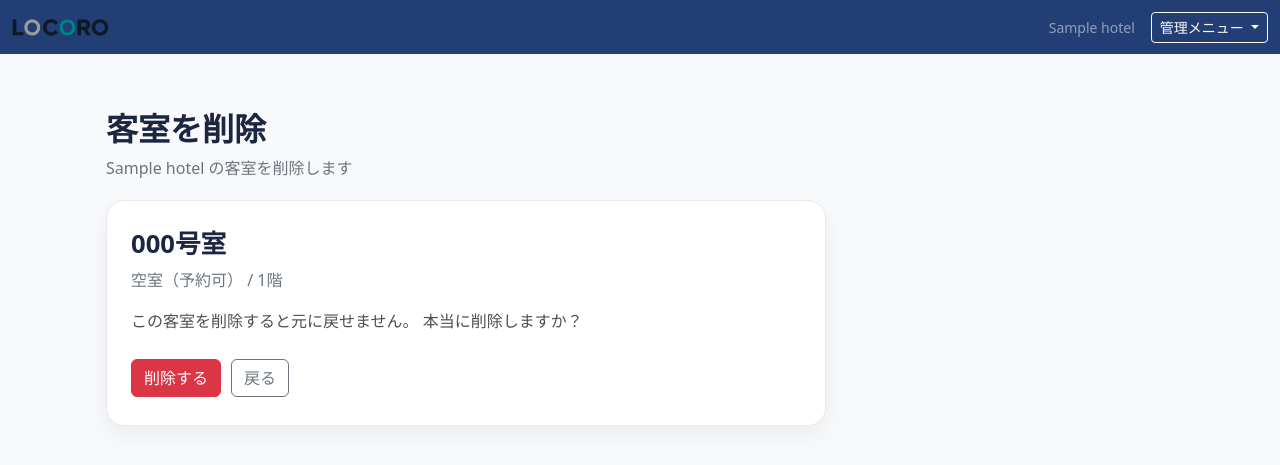
After one commit to Hibiki0417/LOCORO, a Django app: page /manager/rooms/1/delete/ in a window 1280 px wide. The commit adds this page. Shown: the top 465 px of the page. Run offline with Django 5.2, Linux system fonts and the light colour scheme; a user stored in the database is signed in; tables that the repository leaves empty hold one stand-in row (values such as "Sample post").

Commit message:
feat(manager): add room delete flow with confirmation page

```diff
--- a/core/templates/core/manager_hotel_settings.html
+++ b/core/templates/core/manager_hotel_settings.html
@@ -74,7 +74,11 @@
                     <a href="{% url 'core:manager_room_detail' room.pk %}" class="btn btn-outline-primary btn-sm">
                         編集
                     </a>
+                    <a href="{% url 'core:manager_room_delete' room.pk %}" class="btn btn-outline-danger btn-sm">
+                        削除
+                    </a>
                 </div>
+
             </div>
             {% empty %}
             <div class="manager-room-empty">
--- /dev/null
+++ b/core/templates/core/manager_room_confirm_delete.html
@@ -0,0 +1,37 @@
+{% extends "core/base_manager.html" %}
+
+{% block content %}
+<div class="manager-room-delete-page">
+    <div class="manager-room-delete-header">
+        <h2 class="manager-room-delete-title">客室を削除</h2>
+        <p class="manager-room-delete-subtitle">
+            {{ hotel.name }} の客室を削除します
+        </p>
+    </div>
+
+    <div class="manager-room-delete-card">
+        <div class="manager-room-delete-warning">
+            <h3 class="manager-room-delete-room-number">{{ room.room_number }}号室</h3>
+            <p class="manager-room-delete-room-meta">
+                {{ room.get_status_display }} / {{ room.floor }}階
+            </p>
+            <p class="manager-room-delete-message">
+                この客室を削除すると元に戻せません。
+                本当に削除しますか？
+            </p>
+        </div>
+
+        <form method="post" class="manager-room-delete-form">
+            {% csrf_token %}
+            <div class="manager-room-delete-actions">
+                <button type="submit" class="btn btn-danger">
+                    削除する
+                </button>
+                <a href="{% url 'core:manager_hotel_settings' %}?tab=room-info" class="btn btn-outline-secondary">
+                    戻る
+                </a>
+            </div>
+        </form>
+    </div>
+</div>
+{% endblock %}
--- a/core/urls.py
+++ b/core/urls.py
@@ -1,5 +1,5 @@
 from django.urls import path
-from .views import RoomListView, RoomDetailView, start_hold, RoomStatusView,  ManagerRoomDashboardView, ManagerHotelSettingsView, HotelListView,  ManagerRoomCreateView
+from .views import RoomListView, RoomDetailView, start_hold, RoomStatusView,  ManagerRoomDashboardView, ManagerHotelSettingsView, HotelListView,  ManagerRoomCreateView, ManagerRoomDeleteView
 from . import views
 from django.contrib.auth import views as auth_views
 
@@ -13,13 +13,14 @@ urlpatterns = [
     path("manager/",ManagerRoomDashboardView.as_view(),name="manager_dashboard",),
     path("manager/hotel/settings/", views.ManagerHotelSettingsView.as_view(), name="manager_hotel_settings"),
     path("manager/logout/",auth_views.LogoutView.as_view(next_page="core:manager_login"),name="manager_logout",),
+    path("manager/rooms/create/", views.ManagerRoomCreateView.as_view(), name="manager_room_create"),
 
     path("rooms/<int:pk>/detail", RoomDetailView.as_view(), name="room_detail"),
     path("rooms/<int:pk>/start_hold/",start_hold,name="start_hold"),
     path("manager/rooms/<int:pk>/",views.RoomStatusView.as_view(),name="manager_room_detail",),
     path("manager/api/rooms/<int:pk>/status/",views.ManagerRoomStatusApiView.as_view(),name="manager_room_status_api",),
     path("hotels/<int:hotel_id>/rooms/",views.RoomListView.as_view(),name="hotel_room_list",),
-    path("manager/rooms/create/", views.ManagerRoomCreateView.as_view(), name="manager_room_create"),
+    path("manager/rooms/<int:pk>/delete/", views.ManagerRoomDeleteView.as_view(), name="manager_room_delete"),
 
 
 ]
--- a/core/views.py
+++ b/core/views.py
@@ -1,5 +1,5 @@
 from django.shortcuts import render, get_object_or_404, redirect
-from django.views.generic import ListView, DetailView, CreateView
+from django.views.generic import ListView, DetailView, CreateView, DeleteView
 from django.views.decorators.http import require_POST
 from django.utils import timezone
 from datetime import timedelta
@@ -489,3 +489,30 @@ class ManagerRoomCreateView(LoginRequiredMixin, CreateView):
         context = super().get_context_data(**kwargs)
         context["hotel"] = self.request.user.staff_profile.hotel
         return context
+
+class ManagerRoomDeleteView(LoginRequiredMixin, DeleteView):
+    model = Room
+    template_name = "core/manager_room_confirm_delete.html"
+    context_object_name = "room"
+
+    def dispatch(self, request, *args, **kwargs):
+        staff = getattr(request.user, "staff_profile", None)
+        if not staff:
+            return HttpResponseForbidden("ホテルスタッフのみ操作できます。")
+        return super().dispatch(request, *args, **kwargs)
+
+    def get_queryset(self):
+        staff = self.request.user.staff_profile
+        return Room.objects.filter(hotel=staff.hotel)
+
+    def delete(self, request, *args, **kwargs):
+        messages.success(request, "客室を削除しました。")
+        return super().delete(request, *args, **kwargs)
+
+    def get_success_url(self):
+        return reverse_lazy("core:manager_hotel_settings") + "?tab=room-info"
+
+    def get_context_data(self, **kwargs):
+        context = super().get_context_data(**kwargs)
+        context["hotel"] = self.request.user.staff_profile.hotel
+        return context
--- a/static/manager.css
+++ b/static/manager.css
@@ -471,3 +471,84 @@
         align-items: stretch;
     }
 }
+
+/* =========================
+   客室削除ページ
+========================= */
+
+.manager-room-delete-page {
+    padding: 32px 24px;
+}
+
+.manager-room-delete-header {
+    margin-bottom: 20px;
+}
+
+.manager-room-delete-title {
+    font-size: 2rem;
+    font-weight: 800;
+    color: #1c2541;
+    margin-bottom: 8px;
+}
+
+.manager-room-delete-subtitle {
+    font-size: 1rem;
+    color: #6c757d;
+    margin-bottom: 0;
+}
+
+.manager-room-delete-card {
+    background: #ffffff;
+    border: 1px solid #e6eaf0;
+    border-radius: 18px;
+    padding: 28px 24px;
+    box-shadow: 0 10px 24px rgba(0, 0, 0, 0.05);
+    max-width: 720px;
+}
+
+.manager-room-delete-warning {
+    margin-bottom: 24px;
+}
+
+.manager-room-delete-room-number {
+    font-size: 1.6rem;
+    font-weight: 800;
+    color: #1c2541;
+    margin-bottom: 8px;
+}
+
+.manager-room-delete-room-meta {
+    font-size: 1rem;
+    color: #6c757d;
+    margin-bottom: 16px;
+}
+
+.manager-room-delete-message {
+    font-size: 1rem;
+    line-height: 1.7;
+    color: #495057;
+    margin-bottom: 0;
+}
+
+.manager-room-delete-actions {
+    display: flex;
+    gap: 10px;
+    margin-top: 8px;
+}
+
+.manager-room-item-right {
+    display: flex;
+    gap: 8px;
+    flex-wrap: wrap;
+}
+
+@media (max-width: 768px) {
+    .manager-room-delete-page {
+        padding: 24px 16px;
+    }
+
+    .manager-room-delete-actions {
+        flex-direction: column;
+        align-items: stretch;
+    }
+}
```
